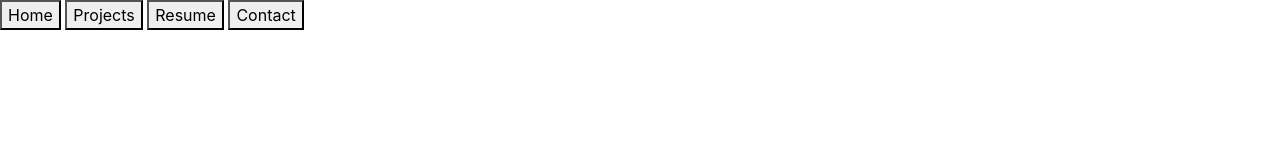
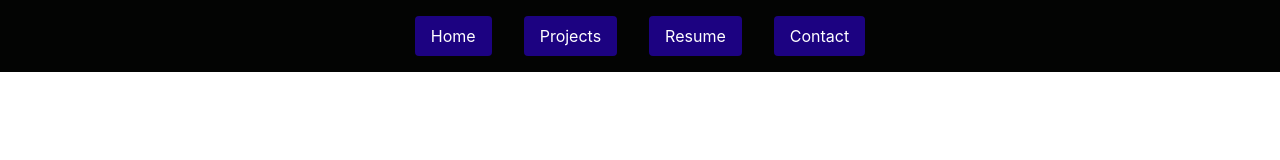
Before and after one commit to CarterWilliams7/CarterWilliams-Portfolio, a plain HTML site: page html/nav.html in a window 1280 px wide. Drawn offline with nearby package versions, Linux system fonts and the light colour scheme; the site is published under a folder, as on GitHub Pages, so addresses that start at the root find nothing.

Commit message:
Moving names around for github pages

```diff
--- a/html/nav.html
+++ b/html/nav.html
@@ -3,16 +3,16 @@
 <head>
     <meta charset="UTF-8">
     <meta name="viewport" content="width=device-width, initial-scale=1.0">
-    <link rel="stylesheet" href="/css/nav.css">
+    <link rel="stylesheet" href="../css/nav.css">
     <link rel="stylesheet" href="https://cdn.jsdelivr.net/npm/bootstrap@4.3.1/dist/css/bootstrap.min.css" integrity="sha384-ggOyR0iXCbMQv3Xipma34MD+dH/1fQ784/j6cY/iJTQUOhcWr7x9JvoRxT2MZw1T" crossorigin="anonymous">
 </head>
 <body>
     <nav class="nav-container">
         <div class="nav-buttons">
             <a href="../index.html"><button class="nav-button">Home</button></a>
-            <a href="/html/projects.html"><button class="nav-button">Projects</button></a>
-            <a href="/html/resume.html"><button class="nav-button">Resume</button></a>
-            <a href="/html/contact.html"><button class="nav-button">Contact</button></a>
+            <a href="../html/projects.html"><button class="nav-button">Projects</button></a>
+            <a href="../html/resume.html"><button class="nav-button">Resume</button></a>
+            <a href="../html/contact.html"><button class="nav-button">Contact</button></a>
         </div>
     </nav>
 
```
Also changed, not shown: html/projects.html (+3 -3 lines), index.html (+4 -4 lines).
